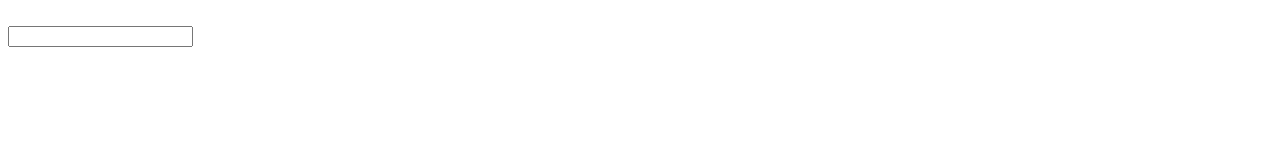
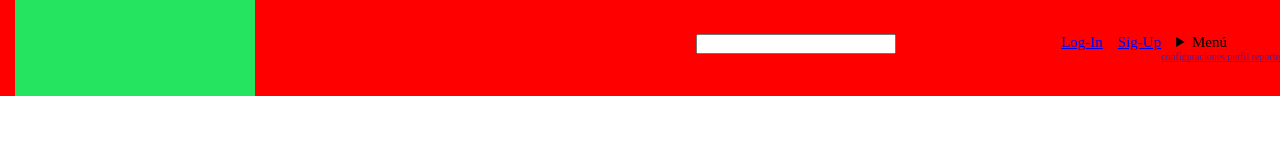
Before and after one commit to Joseludmer432/ALCALIZATHION, a plain HTML site: page Pagina principal/pagina sin cuenta/index.html in a window 1280 px wide. Drawn offline with Linux system fonts and the light colour scheme.

Commit message:
avance de la pagina principal

```diff
--- a/Pagina principal/pagina sin cuenta/Style/desktop.css
+++ b/Pagina principal/pagina sin cuenta/Style/desktop.css
@@ -0,0 +1,43 @@
+/* header */
+header {
+    height: 12vh;
+    width: 100%;
+    background-color: red;
+    display: flex;
+    justify-content: space-between;
+    align-items: center;
+}
+
+.logo-principal--imagen {
+    width: 15rem;
+    height: 100%;
+    background-color: #25e45f;
+    margin-left: 15px;
+}
+
+.links-and-main .search-text {
+    width:200px;
+    height: 20px;
+    margin-right: 150px;
+}
+.links-and-main {
+    display: flex;
+}
+
+.links-and-main ul {
+    margin-left: 15px;
+    font-size: 15px;
+}
+
+.links-and-main .final {
+    margin-right: 15px;
+    font-size: 15px;
+    margin-left: 15px;
+}
+/* main */
+
+
+
+
+
+/* footer */
--- a/Pagina principal/pagina sin cuenta/Style/phone.css
+++ b/Pagina principal/pagina sin cuenta/Style/phone.css
@@ -0,0 +1,5 @@
+header {
+    width: 100%;
+    height: 15vh;
+    background-color: #f45f87;
+}
--- a/Pagina principal/pagina sin cuenta/Style/style.css
+++ b/Pagina principal/pagina sin cuenta/Style/style.css
@@ -0,0 +1,9 @@
+* {
+    box-sizing: border-box;
+    margin: 0;
+    padding: 0;
+}
+
+body {
+    font-size: 62.5%;
+}
--- a/Pagina principal/pagina sin cuenta/Style/tablet.css
+++ b/Pagina principal/pagina sin cuenta/Style/tablet.css
@@ -0,0 +1,5 @@
+header {
+    width: 100%;
+    height: 15vh;
+    background-color: #49d176;
+}
--- a/Pagina principal/pagina sin cuenta/index.html
+++ b/Pagina principal/pagina sin cuenta/index.html
@@ -5,35 +5,62 @@
     <meta http-equiv="X-UA-Compatible" content="IE=edge">
     <meta name="viewport" content="width=device-width, initial-scale=1.0">
     <title>Alcalizathion</title>
-    <link rel="stylesheet" href="./Style/desktop.css">
-    <link rel="stylesheet" href="./Style/phone.css">
+    <link rel="stylesheet" href="./Style/phone.css" media="screen and (min-width: 320px)">
+    <link rel="stylesheet" href="./Style/tablet.css" media="screen and (min-width: 580px)">
+    <link rel="stylesheet" href="./Style/desktop.css" media="screen and (min-width: 1000px)">
     <link rel="stylesheet" href="./Style/style.css">
-    <link rel="stylesheet" href="./Style/tablet.css">
 </head>
 <body>
 
     <header>
-        <div>
+        <div class="logo-principal--imagen">
             <a href="">
                 <img src="" alt="">
             </a>
         </div>
 
-        <div>
-            <input type="text">
+        <section class="links-and-main">
+            <input type="text" class="search-text">
             <ul>
-                <ls></ls>
+                <ls>
+                    <a href="../Iniciar Sesion/index.html">
+                        Log-In
+                    </a>
+                </ls>
             </ul>
             <ul>
-                <ls></ls>
+                <ls>
+                    <a href="../crear cuenta/index.html">
+                        Sig-Up
+                    </a>
+                </ls>
             </ul>
-            <ul>
-                <ls></ls>
-            </ul>
-            <ul>
-                <ls></ls>
-            </ul>
-        </div>
+            <div>
+                <details class="final" role="menu">
+                    <summary data-analytics-event="{category: Header,action:create new,label:icon:add}" aria-haspopup="menu" role="button">
+                        Menú
+                    </summary>
+
+                </details>
+
+                <details-menu role="menu">
+
+                    <a href="" role="menuitem">
+                        configuraciones
+                    </a>
+                    <a href="" role="menuitem">
+                        perfil
+                    </a>
+                    <a href="" role="menuitem">
+                        reporte
+                    </a>
+
+
+                </details-menu>
+            </div>
+
+
+        </section>
     </header>
     <main>
 
```
